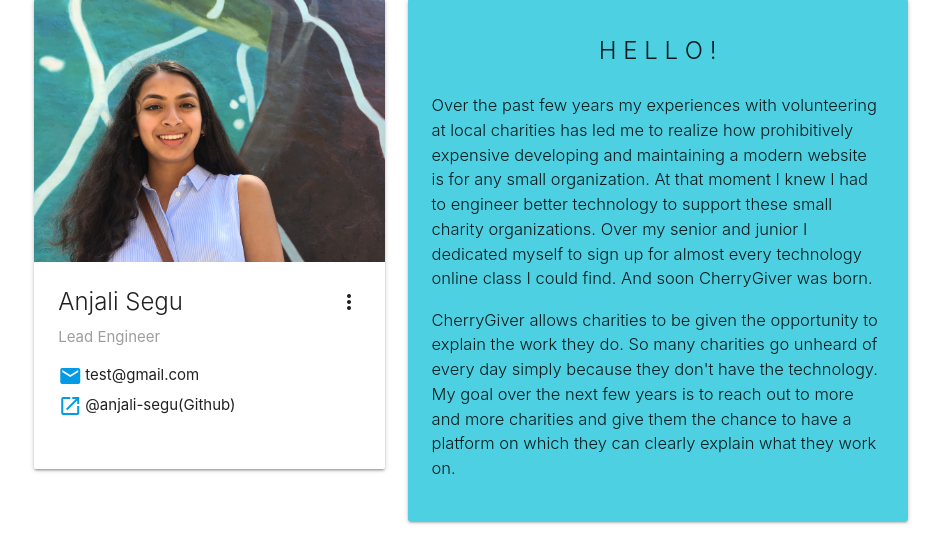
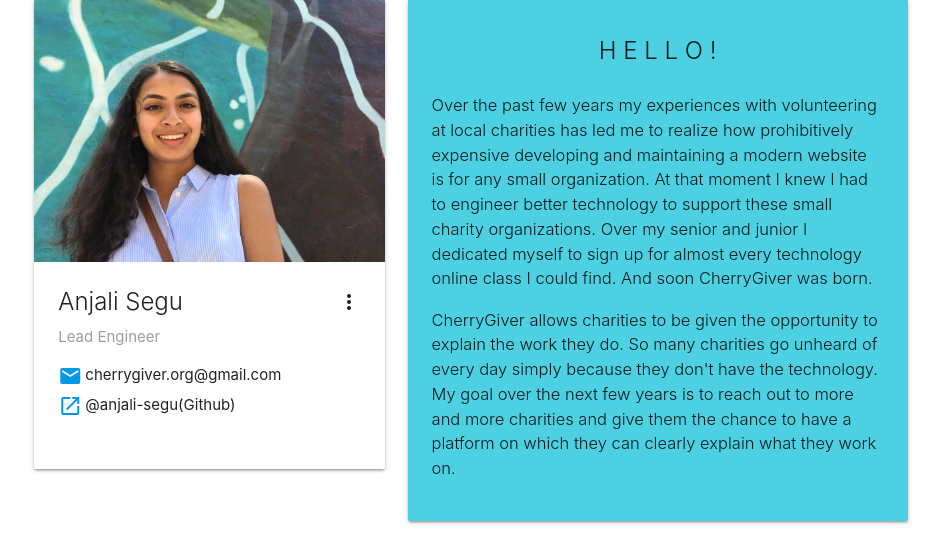
Before and after one commit to anjali-segu/cherry, a Django app: page /team/ in a window 1280 px wide. Shown: the part 189-747 px from the top of the page, without its empty margins (169-1110 px from the left). Run offline with Django 3.2, Linux system fonts and the light colour scheme.

Commit message:
edited team page

```diff
--- a/mywebsite/templates/team.html
+++ b/mywebsite/templates/team.html
@@ -21,11 +21,11 @@
 
             <div class="row team_links">
                 <div class="col s1 m1">
-                <a href="mailto:someone@example.com" target="_top"><i class="material-icons">email</i></a>
+                <a href="mailto:cherrygiver.org@gmail.com" target="_top"><i class="material-icons">email</i></a>
                 </div>
 
                 <div class="col s10 m11">
-                  <p>test@gmail.com</p>
+                  <p>cherrygiver.org@gmail.com</p>
                 </div>
             </div>
 
```
